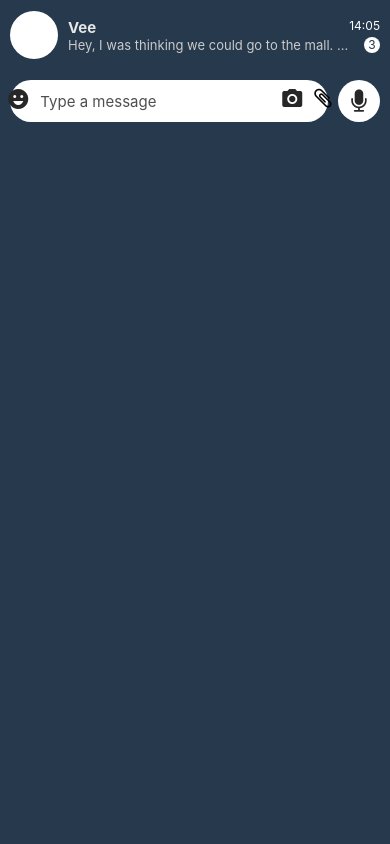
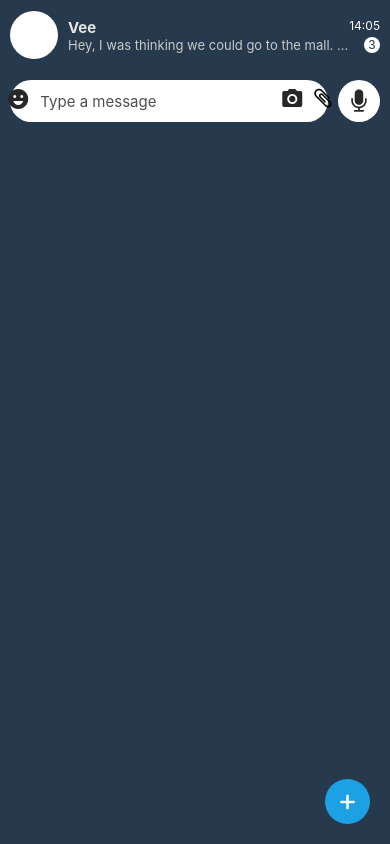
Before and after one commit to vukona-mlab/chatta, a React Native app: screen / in a window 390 px wide. Built offline with nearby package versions, Linux system fonts and the light colour scheme.

Commit message:
added FAB and modal for requesting to chat to new people

```diff
--- /dev/null
+++ b/components/ChatRequest.js
@@ -0,0 +1,62 @@
+import { StyleSheet, Text, View, TextInput, TouchableOpacity } from 'react-native'
+import React from 'react'
+
+export default function ChatRequest({onPress}) {
+    return (
+        <View style={styles.centered}>
+            <View style={styles.container}>
+                <View style={styles.inputs}>
+                    <TextInput placeholder="Email" style={styles.textInput} />
+                    <TextInput placeholder="Message" style={styles.textInput} />
+                </View>
+
+                <TouchableOpacity style={styles.button} onPress={() => onPress()}>
+                    <Text style={styles.buttonText}>Send Request</Text>
+                </TouchableOpacity>
+            </View>
+        </View>
+
+    )
+}
+
+const styles = StyleSheet.create({
+    centered: {
+        flex: 1,
+        width: '100%',
+        justifyContent: 'center',
+        alignItems: 'center'
+    },
+    container: {
+        height: 220,
+        width: 320,
+        backgroundColor: '#FFF',
+        borderRadius: 25,
+        padding: 20,
+
+    },
+    inputs: {
+        height: 105,
+        justifyContent: 'space-between'
+    },
+    textInput: {
+        height: 46,
+        width: 280,
+        borderRadius: 15,
+        borderWidth: 1,
+        borderColor: '#1EA0E5',
+        padding: 10,
+    },
+    button: {
+        marginTop: 30,
+        backgroundColor: '#1EA0E5',
+        height: 46,
+        borderRadius: 15,
+        justifyContent: 'center',
+        alignItems: 'center'
+    },
+    buttonText: {
+        color: '#FFF',
+        fontSize: 15,
+        fontWeight: 'bold'
+    }
+})
--- /dev/null
+++ b/components/FAB.js
@@ -0,0 +1,25 @@
+import { Pressable, StyleSheet, Text, View } from 'react-native'
+import React from 'react'
+import { Entypo } from '@expo/vector-icons'
+
+export default function FAB() {
+  return (
+    <View style={styles.fabContainer}>
+      <Entypo name="plus" size={24} color={'#FFF'} />
+    </View>
+  )
+}
+
+const styles = StyleSheet.create({
+    fabContainer: {
+        justifyContent: 'center',
+        alignItems: 'center',
+        height: 45,
+        width: 45,
+        borderRadius: 22.5,
+        backgroundColor: "#1EA0E5",
+        position: 'absolute',
+        right: 20,
+        bottom: 20
+    }
+})
--- a/pages/HomeScreen.js
+++ b/pages/HomeScreen.js
@@ -1,10 +1,13 @@
-import { Dimensions, StyleSheet, Text, View, ScrollView } from 'react-native'
-import React from 'react'
+import { Dimensions, StyleSheet, Text, View, ScrollView, Modal, Pressable } from 'react-native'
+import React, {useState} from 'react'
 import ChatListItem from '../components/ChatListItem'
 import HomeSearchComponent from '../components/HomeSearchComponent'
 import ChatInputComponent from '../components/ChatInputComponent'
+import ChatRequest from '../components/ChatRequest'
+import FAB from '../components/FAB'
 
 const HomeScreen = () => {
+  const [isModalVisible, setIsModalVisible] = useState(false)
   return (
     <View style={styles.container}>
       <ScrollView
@@ -12,9 +15,19 @@ const HomeScreen = () => {
       >
         <ChatListItem />
         <ChatInputComponent />
+        <Modal
+          transparent={true}
+          visible={isModalVisible}
+          animationType="slide"
+        >
+          <ChatRequest onPress={() => setIsModalVisible(false)}/>
+        </Modal>
+
       </ScrollView>
 
-
+      <Pressable onPress={() => setIsModalVisible(true)}>
+        <FAB />
+      </Pressable>
     </View>
   )
 }
```
